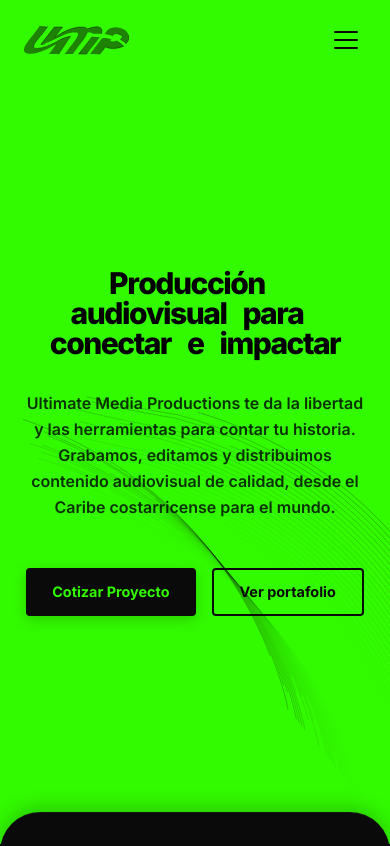
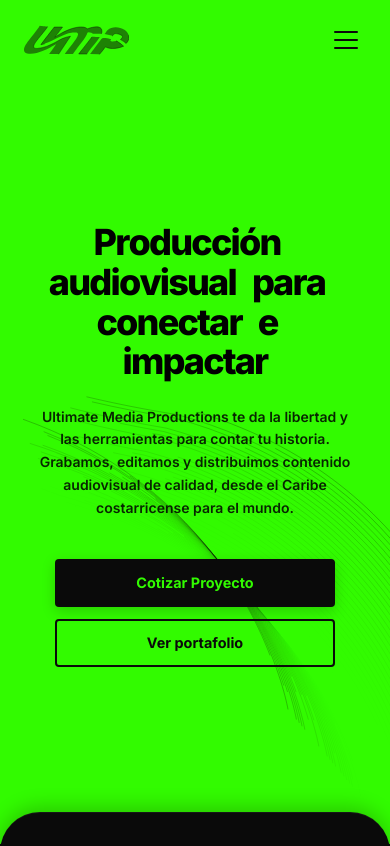
Before and after one commit to kirianL/UMPmedia, a Next.js app: page / in a window 390 px wide. Shown: the top 846 px of the page. Built offline with nearby package versions, Linux system fonts and the light colour scheme.

Commit message:
feat: implement animated Hero section with Framer Motion and floating path visuals

```diff
--- a/components/sections/hero.tsx
+++ b/components/sections/hero.tsx
@@ -55,7 +55,7 @@ export function Hero() {
   const words = title.split(" ");
 
   return (
-    <section className="relative min-h-screen w-full flex items-center justify-center overflow-hidden bg-[#32fb00] pt-[calc(120px+env(safe-area-inset-top))] pb-20 md:py-32">
+    <section className="relative min-h-[100dvh] w-full flex items-center justify-center overflow-hidden bg-[#32fb00] pt-[calc(110px+env(safe-area-inset-top))] pb-16 md:py-32">
       {/* Animated Background Paths */}
       <div className="absolute inset-0 z-0">
         <FloatingPaths position={1} />
@@ -67,10 +67,10 @@ export function Hero() {
           initial={{ opacity: 0 }}
           animate={{ opacity: 1 }}
           transition={{ duration: 1 }}
-          className="max-w-4xl mx-auto flex flex-col items-center"
+          className="max-w-4xl mx-auto flex flex-col items-center w-full"
         >
           {/* Main Title with Spring Letter Reveal */}
-          <h1 className="text-3xl sm:text-5xl md:text-7xl font-extrabold mb-8 tracking-tighter leading-none text-black select-none">
+          <h1 className="text-4xl sm:text-6xl md:text-7xl font-extrabold mb-6 tracking-tighter leading-[1.1] md:leading-none text-black select-none">
             {words.map((word, wordIndex) => (
               <span
                 key={wordIndex}
@@ -102,7 +102,7 @@ export function Hero() {
             initial={{ opacity: 0, y: 20 }}
             animate={{ opacity: 1, y: 0 }}
             transition={{ duration: 0.8, delay: 0.6 }}
-            className="text-black/80 font-semibold text-base md:text-lg max-w-2xl mb-12 leading-relaxed"
+            className="text-black/85 font-semibold text-sm sm:text-base md:text-lg max-w-2xl mb-10 leading-relaxed px-2"
           >
             Ultimate Media Productions te da la libertad y las herramientas para contar tu historia. Grabamos, editamos y distribuimos contenido audiovisual de calidad, desde el Caribe costarricense para el mundo.
           </motion.p>
@@ -112,7 +112,7 @@ export function Hero() {
             initial={{ opacity: 0, y: 20 }}
             animate={{ opacity: 1, y: 0 }}
             transition={{ duration: 0.8, delay: 0.8 }}
-            className="flex flex-row gap-4 flex-wrap justify-center"
+            className="flex flex-col sm:flex-row gap-3 w-full sm:w-auto max-w-[280px] sm:max-w-none justify-center"
           >
             <Link
               href="/contact"
@@ -126,9 +126,9 @@ export function Hero() {
                 padding: "13px 26px",
                 textDecoration: "none",
                 transition: "transform 0.2s, box-shadow 0.2s",
-                display: "inline-block",
                 boxShadow: "0 4px 14px rgba(0,0,0,0.18)",
               }}
+              className="w-full sm:w-auto text-center inline-block"
               onMouseEnter={(e) => {
                 (e.currentTarget as HTMLAnchorElement).style.transform =
                   "translateY(-2px)";
@@ -157,8 +157,8 @@ export function Hero() {
                 padding: "11px 26px",
                 textDecoration: "none",
                 transition: "background 0.2s, color 0.2s, transform 0.2s",
-                display: "inline-block",
               }}
+              className="w-full sm:w-auto text-center inline-block"
               onMouseEnter={(e) => {
                 (e.currentTarget as HTMLAnchorElement).style.background =
                   "#0a0a0a";
```
